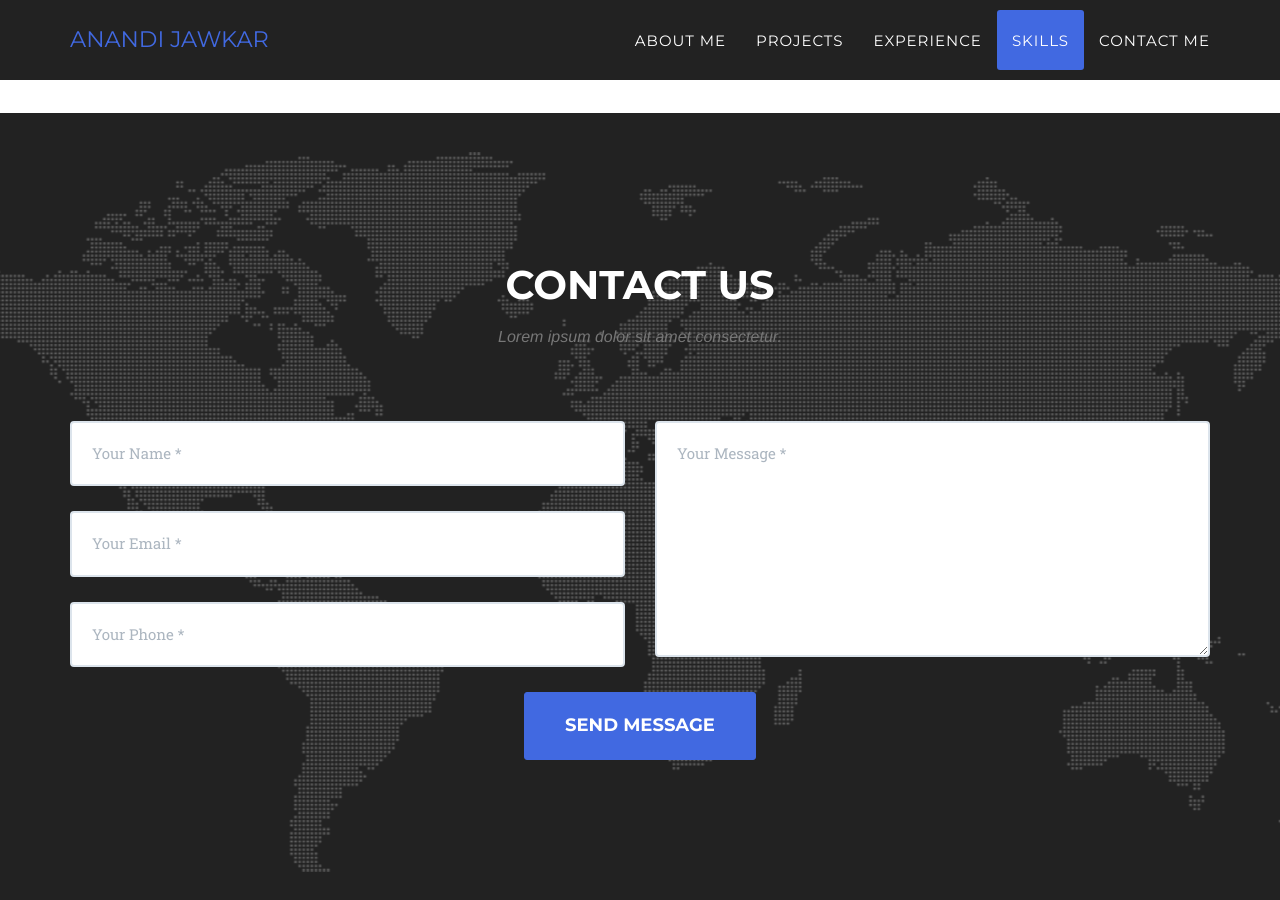
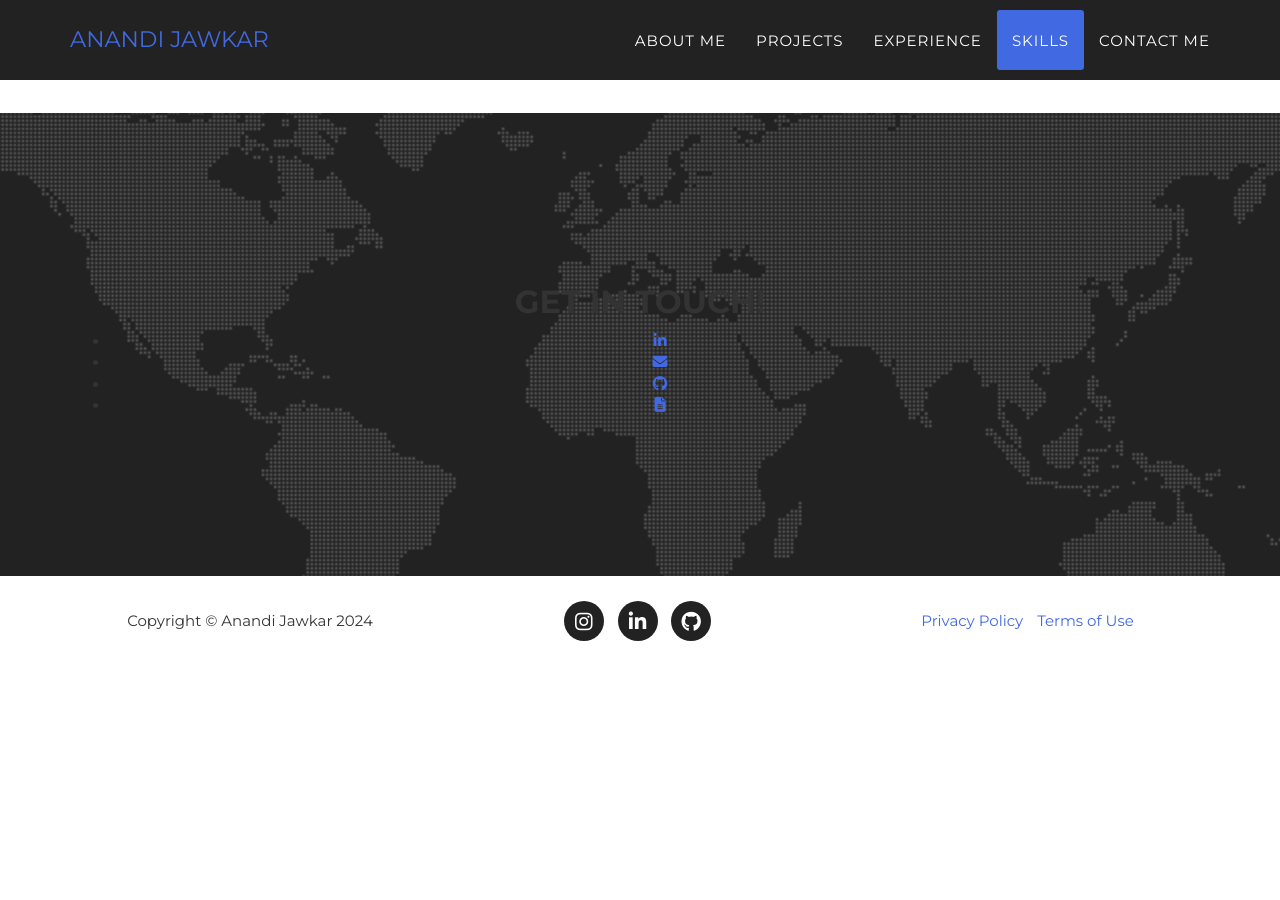
Before and after one commit to anandijawkar/aj, a Jekyll site: the page built from index.html, in a window 1280 px wide and 900 px high, scrolled down 5587 px. Built offline with Jekyll 4.4.1, drawn with Linux system fonts in a browser that asks for light colours; nearby versions of some CDN libraries; some web fonts are replaced; library files that are not in the unit come from our copies; after the commit the page ends 6253 px from its top, so only the background shows below that.

Commit message:
Update contact.html

```diff
--- a/_includes/contact.html
+++ b/_includes/contact.html
@@ -1,43 +1,20 @@
-<section id="contact">
+<!-- START SOCIAL DESIGN AREA -->
+    <section id="contact" class="social-design-area">
         <div class="container">
             <div class="row">
-                <div class="col-lg-12 text-center">
-                    <h2 class="section-heading">Contact Us</h2>
-                    <h3 class="section-subheading text-muted">Lorem ipsum dolor sit amet consectetur.</h3>
-                </div>
-            </div>
-            <div class="row">
-                <div class="col-lg-12">
-                    <form name="sentMessage" id="contactForm" novalidate>
-                        <div class="row">
-                            <div class="col-md-6">
-                                <div class="control-group form-group">
-                                    <input type="text" class="form-control" placeholder="Your Name *" id="name" required data-validation-required-message="Please enter your name.">
-                                    <p class="help-block text-danger"></p>
-                                </div>
-                                <div class="control-group form-group">
-                                    <input type="email" class="form-control" placeholder="Your Email *" id="email" required data-validation-required-message="Please enter your email address.">
-                                    <p class="help-block text-danger"></p>
-                                </div>
-                                <div class="control-group form-group">
-                                    <input type="tel" class="form-control" placeholder="Your Phone *" id="phone" required data-validation-required-message="Please enter your phone number.">
-                                    <p class="help-block text-danger"></p>
-                                </div>
-                            </div>
-                            <div class="col-md-6">
-                                <div class="control-group form-group">
-                                    <textarea class="form-control" placeholder="Your Message *" id="message" required data-validation-required-message="Please enter a message."></textarea>
-                                    <p class="help-block text-danger"></p>
-                                </div>
-                            </div>
-                            <div class="clearfix"></div>
-                            <div class="col-lg-12 text-center">
-                                <div id="success"></div>
-                                <button type="submit" class="btn btn-xl">Send Message</button>
-                            </div>
-                        </div>
-                    </form>
+                <div class="col-md-12">
+                    <div class="social-link-area text-center">
+                        <h2>Get in touch!</h2>
+                        <ul class="wow fadeInUp">
+                            <li><a class="linkedin" href="https://www.linkedin.com/in/anantjyot-grang/" target="_blank" rel="noopener noreferrer"><i class="fa fa-linkedin"></i></a></li>
+                            <li><a class="envelope" href="mailto:granganantjyot@gmail.com" target="_blank" rel="noopener noreferrer"><i class="fa fa-envelope"></i></a></li>
+                            <li><a class="github" href="https://github.com/granganantjyot" target="_blank" rel="noopener noreferrer"><i class="fa fa-github"></i></a></li>
+                            <li><a class="resume" href="https://drive.google.com/file/d/1KQeHv5XizIRGP6De5GS9lPB1pFwDMEPn/view?usp=share_linkt" target="_blank" rel="noopener noreferrer"><i class="fa fa-file-text"></i></a></li>
+
+                        </ul>
+                    </div>
                 </div>
             </div>
         </div>
     </section>
+    <!-- / END SOCIAL DESIGN AREA -->
```
